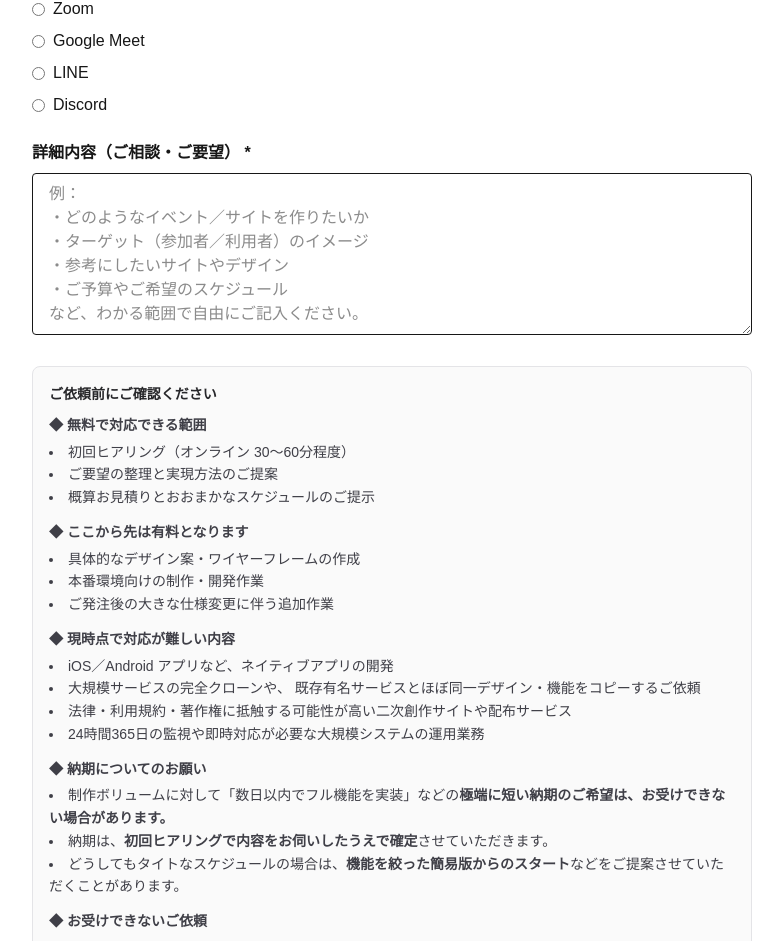
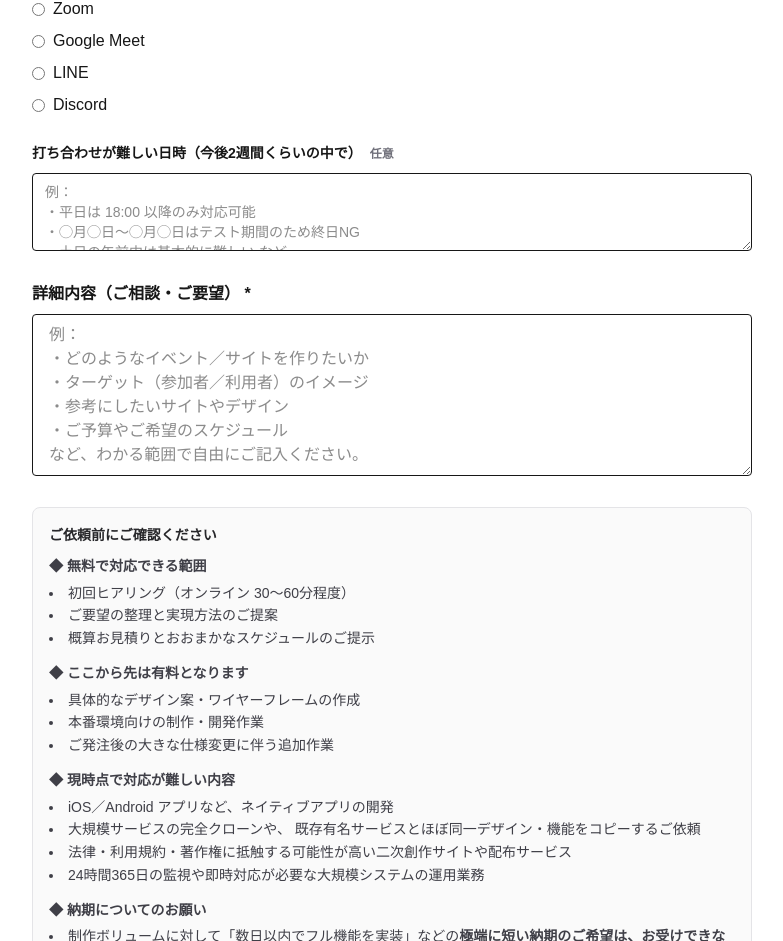
Before and after one commit to kouboucreative-coder/eventweb-works, a Next.js app: page /order in a window 1280 px wide. Shown: the part 915-1856 px from the top of the page, without its empty margins (248-1031 px from the left). Built offline with nearby package versions, Linux system fonts and the light colour scheme; no server answers.

Commit message:
打ち合わせが難しい日時入力欄を追加

```diff
--- a/app/order/page.tsx
+++ b/app/order/page.tsx
@@ -55,6 +55,8 @@ export default function OrderPage() {
       deadline: formData.get("deadline"),
       meeting: formData.get("meeting"),
       details: formData.get("details"),
+      // 🆕 打ち合わせが難しい日時（自由入力・任意）
+      meetingUnavailable: formData.get("meetingUnavailable"),
     };
 
     try {
@@ -239,6 +241,23 @@ export default function OrderPage() {
           </div>
         </div>
 
+        {/* 🆕 打ち合わせが難しい日時（今後2週間くらい） */}
+        <div>
+          <label className="font-semibold text-sm">
+            打ち合わせが難しい日時（今後2週間くらいの中で）{" "}
+            <span className="ml-1 text-xs text-zinc-500">任意</span>
+          </label>
+          <textarea
+            name="meetingUnavailable"
+            rows={3}
+            className="mt-2 w-full border rounded px-3 py-2 text-sm"
+            placeholder={`例：
+・平日は 18:00 以降のみ対応可能
+・◯月◯日〜◯月◯日はテスト期間のため終日NG
+・土日の午前中は基本的に難しい など`}
+          />
+        </div>
+
         {/* 詳細内容 */}
         <div>
           <label className="font-semibold">詳細内容（ご相談・ご要望） *</label>
@@ -278,9 +297,7 @@ export default function OrderPage() {
 
           <p className="mb-1 font-semibold">◆ 現時点で対応が難しい内容</p>
           <ul className="list-disc list-inside mb-3">
-            <li>
-              iOS／Android アプリなど、ネイティブアプリの開発
-            </li>
+            <li>iOS／Android アプリなど、ネイティブアプリの開発</li>
             <li>
               大規模サービスの完全クローンや、
               既存有名サービスとほぼ同一デザイン・機能をコピーするご依頼
@@ -362,10 +379,7 @@ export default function OrderPage() {
 
         <p className="text-xs text-zinc-500 mt-2 text-center">
           ※フォームがうまく動作しない場合は、
-          <span className="font-semibold">
-            {" "}
-            koubou.creative@gmail.com{" "}
-          </span>
+          <span className="font-semibold"> koubou.creative@gmail.com </span>
           まで直接ご連絡ください。
         </p>
       </form>
```
